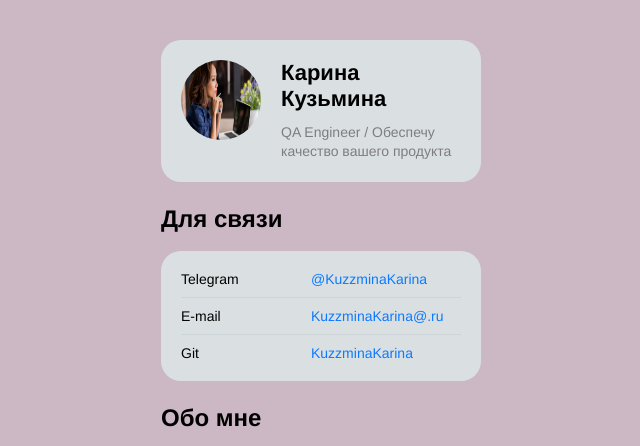
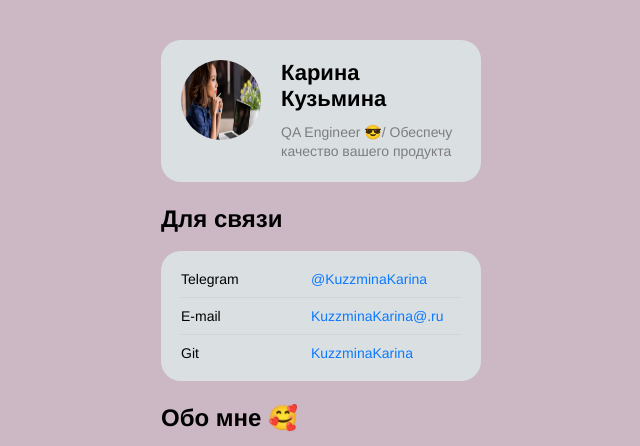
Before and after one commit to KuzzminaKarina/cv, a plain HTML site: page index.html in a window 1280 px wide. Shown: the top 446 px of the page, without its empty margins (319-959 px from the left). Drawn offline with Linux system fonts and the light colour scheme.

Commit message:
new_commit1

```diff
--- a/index.html
+++ b/index.html
@@ -16,7 +16,7 @@
       <img src="./myAvatar.png" alt="myAvatar" class="header__avatar" />
       <div class="header__textContainer">
         <h1 class="header__title">Карина Кузьмина</h1>
-        <h3 class="header__subtitle">QA Engineer / Обеспечу качество вашего продукта </h3>
+        <h3 class="header__subtitle">QA Engineer 😎/ Обеспечу качество вашего продукта </h3>
       </div>
     </header>
     <main>
@@ -38,7 +38,7 @@
         </ul>
       </section>
       <section class="links">
-        <h2 class="links__header">Обо мне</h2>
+        <h2 class="links__header">Обо мне 🥰</h2>
         <ul class="links__container">
           <h3 class="header__subtitle"> Работаю: усердно и внимательно</h3>
           <h3 class="header__subtitle"> Пишу: понятные test cases и bug reports</h3>
```
